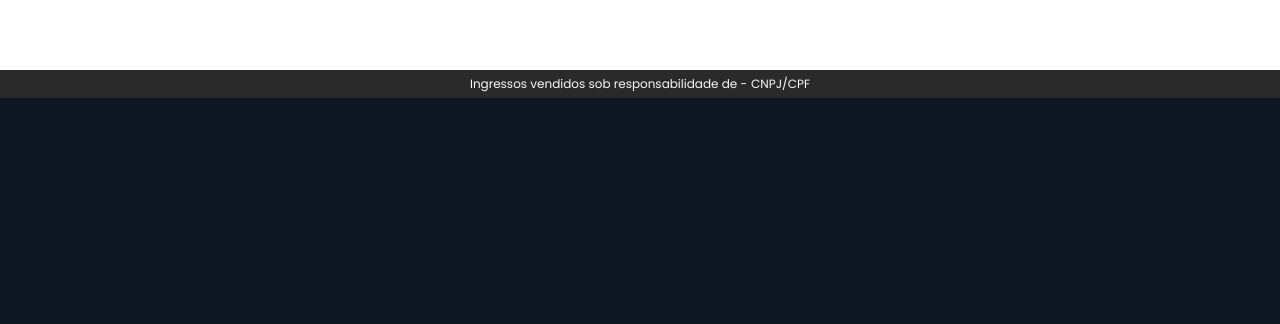
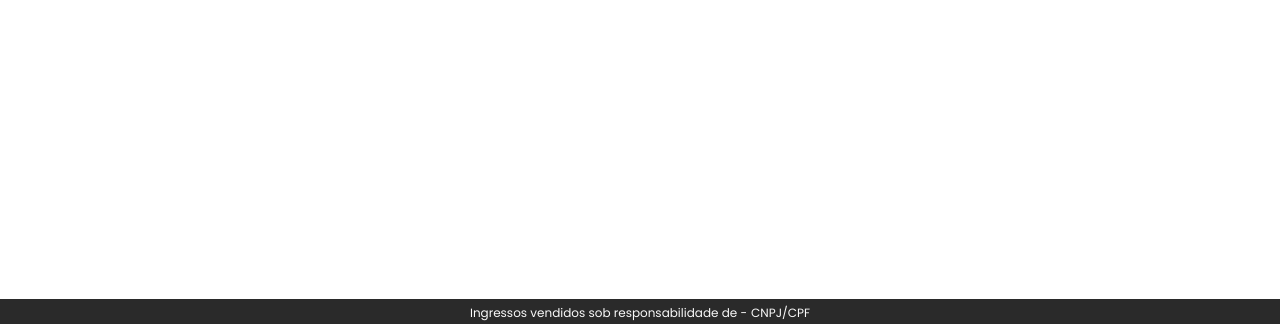
Before and after one commit to Samuel-StatusTech/oi-store, a React (Create React App) app: page /eventSelect in a window 1280 px wide. Shown: the part 473-797 px from the top of the page. Built offline with nearby package versions, Linux system fonts and the light colour scheme; no server answers; a web font is replaced by a local one.

Commit message:
Footer fixed

```diff
--- a/src/components/Footer/styled.ts
+++ b/src/components/Footer/styled.ts
@@ -4,7 +4,6 @@ export const Component = styled.footer`
   display: flex;
   flex-direction: column;
   gap: 24px;
-  flex: 1;
   background-color: ${({ theme }) => theme.colors.blue.darker};
 `
 
--- a/src/pages/Home/styled.ts
+++ b/src/pages/Home/styled.ts
@@ -4,6 +4,7 @@ export const Page = styled.div`
   display: flex;
   flex-direction: column;
   gap: 24px;
+  min-height: 100svh;
 `
 
 export const Hero = styled.div`
--- a/src/pages/PaymentPix/index.tsx
+++ b/src/pages/PaymentPix/index.tsx
@@ -595,7 +595,7 @@ const PaymentPix = () => {
       <Feedback data={feedback} />
       <Header />
 
-      <Container>
+      <Container fullHeight={true}>
         <S.Main>
           <S.Block $k={2}>
             {payed && (
```
